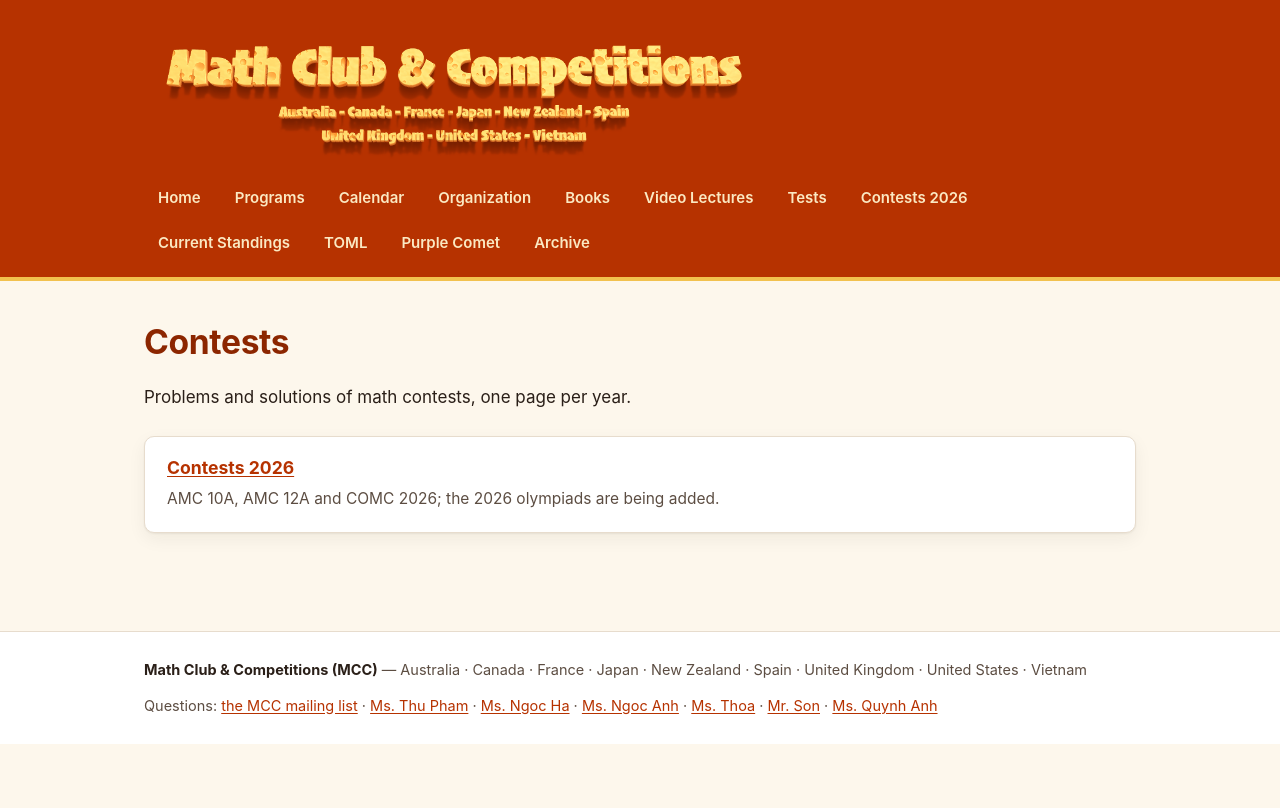
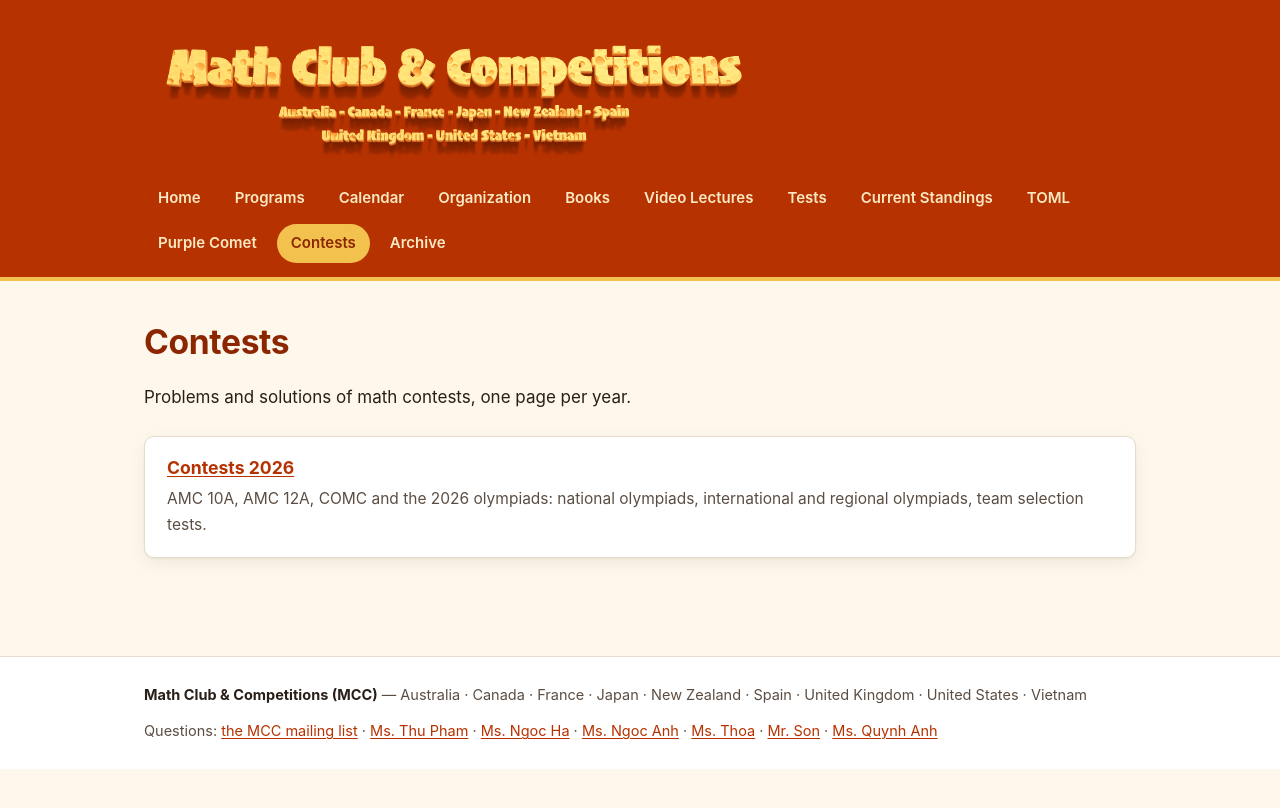
Before and after one commit to nghia71/nghia71.github.io, a Jekyll site: the page built from contests.md, in a window 1280 px wide. Shown: the top 808 px of the page. Built offline with Jekyll 4.4.1, drawn with Linux system fonts in a browser that asks for light colours.

Commit message:
Menu: Contests (by year) before Archive

```diff
--- a/_config.yml
+++ b/_config.yml
@@ -43,14 +43,14 @@ nav:
     url: /video-lectures
   - title: Tests
     url: /tests
-  - title: Contests 2026
-    url: /contests-2026
   - title: Current Standings
     url: /current-standings
   - title: TOML
     url: /toml.html
   - title: Purple Comet
     url: /purple-comet-2026
+  - title: Contests
+    url: /contests
   - title: Archive
     url: /archive
 
--- a/contests.md
+++ b/contests.md
@@ -11,6 +11,6 @@ Problems and solutions of math contests, one page per year.
 <div class="cards">
   <div class="card">
     <h3><a href="{{ '/contests-2026' | relative_url }}">Contests 2026</a></h3>
-    <p>AMC 10A, AMC 12A and COMC 2026; the 2026 olympiads are being added.</p>
+    <p>AMC 10A, AMC 12A, COMC and the 2026 olympiads: national olympiads, international and regional olympiads, team selection tests.</p>
   </div>
 </div>
```
